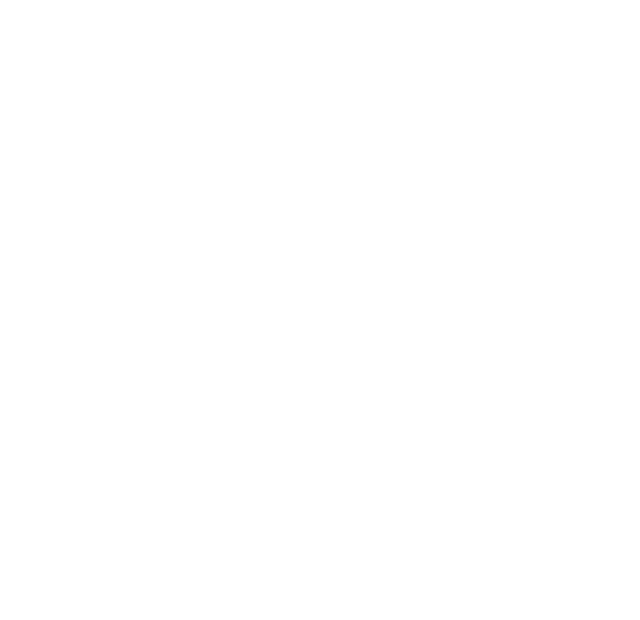
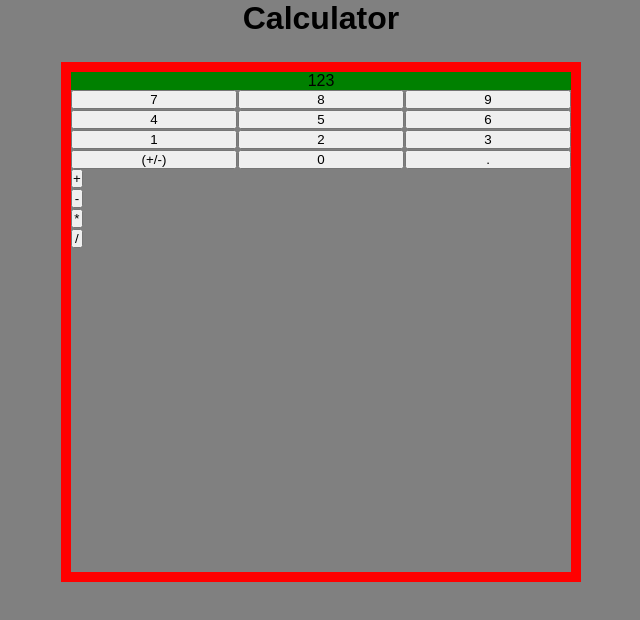
Before and after one commit to RaymondH2OS/calculator, a plain HTML site: page index.html in a window 1280 px wide. Shown: the whole page, without its empty margins (319-959 px from the left). Drawn offline with Linux system fonts and the light colour scheme.

Commit message:
Created basic layout

```diff
--- a/index.html
+++ b/index.html
@@ -1,11 +1,39 @@
 <html lang="en">
-<head>
-    <meta charset="UTF-8">
-    <meta http-equiv="X-UA-Compatible" content="IE=edge">
-    <meta name="viewport" content="width=device-width, initial-scale=1.0">
+  <head>
+    <meta charset="UTF-8" />
+    <meta http-equiv="X-UA-Compatible" content="IE=edge" />
+    <meta name="viewport" content="width=device-width, initial-scale=1.0" />
     <title>Calculator</title>
-</head>
-<body>
-
-</body>
+    <link rel="stylesheet" href="styles.css" />
+  </head>
+  <body>
+    <h1>Calculator</h1>
+    <div class="container">
+      <div class="skeleton">
+        <div class="results">123</div>
+        <div class="inputs">
+          <button id="7">7</button>
+          <button id="8">8</button>
+          <button id="9">9</button>
+          <button id="4">4</button>
+          <button id="5">5</button>
+          <button id="6">6</button>
+          <button id="1">1</button>
+          <button id="2">2</button>
+          <button id="3">3</button>
+          <button id="plusminus">(+/-)</button>
+          <button id="0">0</button>
+          <button id="decimal">.</button>
+        </div>
+          <div class="sideContainer">
+            <div class="sideInputs">
+              <button id="add">+</button>
+              <button id="subtract">-</button>
+              <button id="multiply">*</button>
+              <button id="divide">/</button>
+            </div>
+        </div>
+      </div>
+    </div>
+  </body>
 </html>
--- a/styles.css
+++ b/styles.css
@@ -0,0 +1,47 @@
+* {
+    font-family: Arial, Helvetica, sans-serif;
+    margin: 0;
+    padding: 0;
+}
+
+body {
+    background-color: gray;
+    text-align: center;
+}
+
+.container {
+    display: flex;
+    align-items: center;
+    flex-direction: column;
+    margin-top: 25px;
+}
+
+.results {
+    background-color: green;
+}
+.container button {
+    width: 100%;
+}
+
+.skeleton {
+    border: 10px solid red;
+    height: 500px;
+    width: 500px;
+}
+
+.inputs {
+    display: grid;
+    gap: 1px;
+    grid-template-columns: repeat(3, 1fr);
+}
+
+.sideInputs {
+    display: grid;
+    gap: 1px;
+    grid-template-rows: repeat(1, 1fr);
+}
+
+.sideContainer {
+    display: flex;
+    flex-direction: row;
+}
```
Also changed, not shown: script.js (+15 -0 lines).
